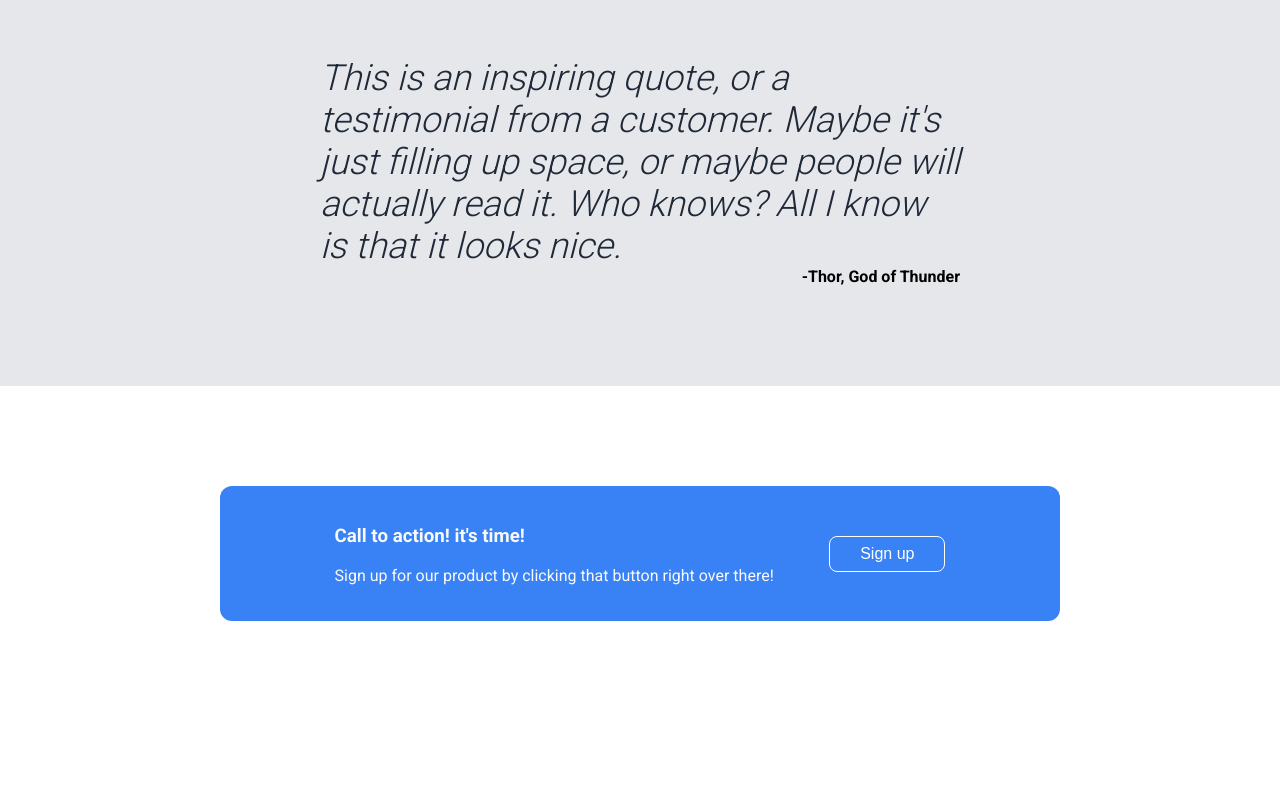
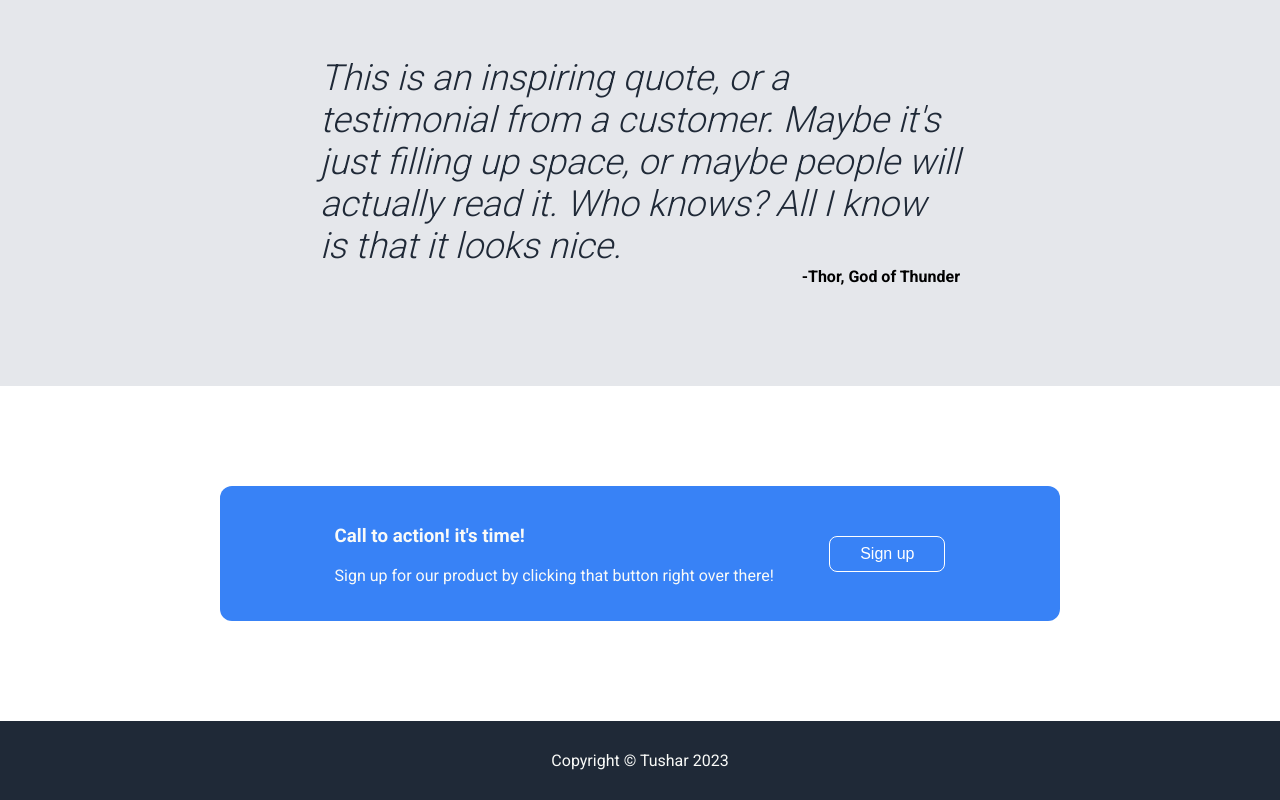
Before and after one commit to tushar-droid/landing_page, a plain HTML site: page index.html in a window 1280 px wide. Shown: the part 879-1679 px from the top of the page. Before the commit the page ends 1600 px from the top, so only its background shows below. Drawn offline with Linux system fonts and the light colour scheme.

Commit message:
Added the Footer -website is complete

```diff
--- a/index.html
+++ b/index.html
@@ -75,6 +75,8 @@
         </div>
     </div>
 
-
+    <div class="footer">
+        Copyright &copy Tushar 2023
+    </div>
 </body>
 </html>
--- a/styles.css
+++ b/styles.css
@@ -163,3 +163,12 @@ body{
     border-color: white;
     border-width: thin;
 }
+
+.footer{
+    display: flex;
+    justify-content: center;
+    align-items: center;
+    padding: 30px 25%;
+    background-color: #1F2937;
+    color: #f9faf8;
+}
```
